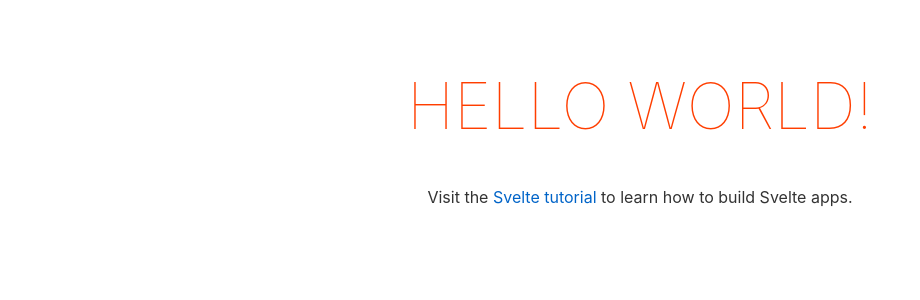
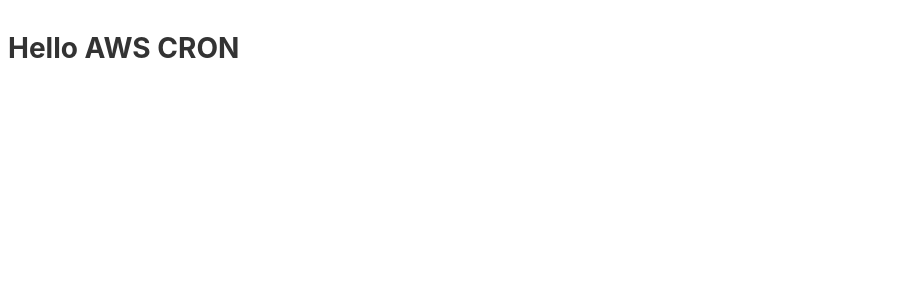
Before and after one commit to BlackBinary/aws-cron, a Svelte app: page / in a window 1280 px wide. Shown: the top 300 px of the page, without its empty margins (0-920 px from the left). Built offline with nearby package versions, Linux system fonts and the light colour scheme.

Commit message:
Add header

```diff
--- a/package.json
+++ b/package.json
@@ -12,13 +12,14 @@
     "@rollup/plugin-node-resolve": "^8.0.0",
     "@rollup/plugin-typescript": "^4.0.0",
     "@tsconfig/svelte": "^1.0.0",
+    "node-sass": "^4.14.1",
     "rollup": "^2.3.4",
     "rollup-plugin-livereload": "^1.0.0",
     "rollup-plugin-svelte": "^5.0.3",
     "rollup-plugin-terser": "^7.0.0",
     "svelte": "^3.0.0",
     "svelte-check": "^1.0.0",
-    "svelte-preprocess": "^4.0.0",
+    "svelte-preprocess": "^4.1.1",
     "tslib": "^2.0.0",
     "typescript": "^3.9.3"
   },
--- a/src/App.svelte
+++ b/src/App.svelte
@@ -1,30 +1,7 @@
 <script lang="ts">
-	export let name: string;
+	import Header from './components/header.svelte';
 </script>
 
 <main>
-	<h1>Hello {name}!</h1>
-	<p>Visit the <a href="https://svelte.dev/tutorial">Svelte tutorial</a> to learn how to build Svelte apps.</p>
+	<Header/>
 </main>
-
-<style>
-	main {
-		text-align: center;
-		padding: 1em;
-		max-width: 240px;
-		margin: 0 auto;
-	}
-
-	h1 {
-		color: #ff3e00;
-		text-transform: uppercase;
-		font-size: 4em;
-		font-weight: 100;
-	}
-
-	@media (min-width: 640px) {
-		main {
-			max-width: none;
-		}
-	}
-</style>
--- /dev/null
+++ b/src/components/header.svelte
@@ -0,0 +1,13 @@
+<script lang="ts">
+
+</script>
+
+<main>
+    <h2 class="title">Hello AWS CRON</h2>
+</main>
+
+<style lang="scss">
+    .title {
+        font-size: 28px;
+    }
+</style>
```
Also changed, not shown: 1 other file (tests, documents, lock files or other folders).
